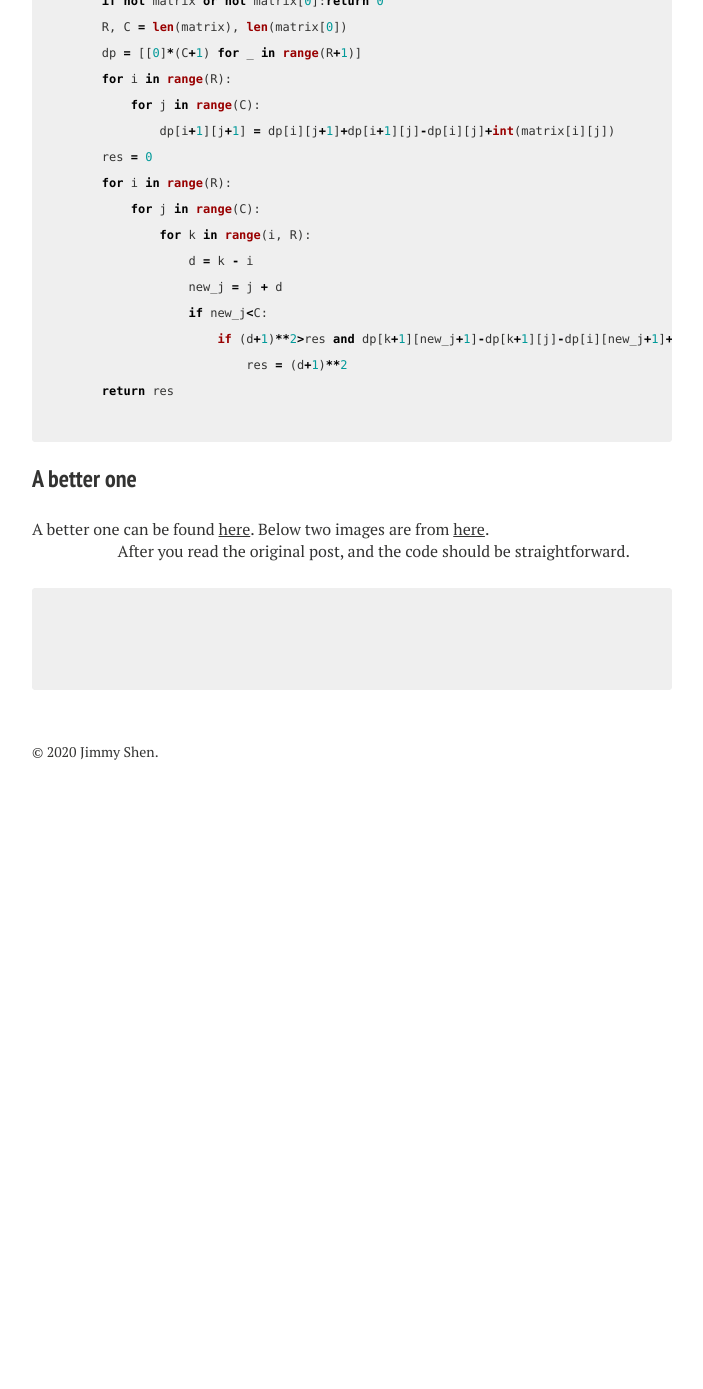
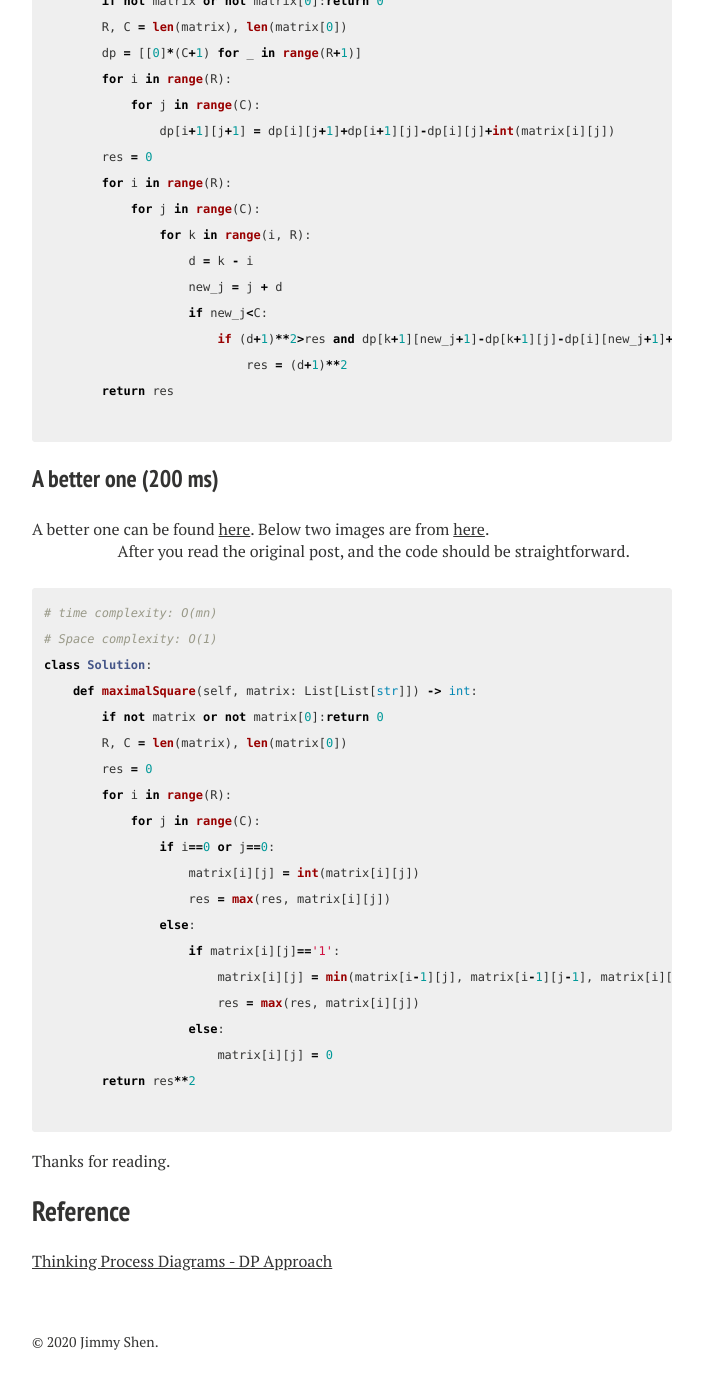
Before and after one commit to xiaokeshen/xiaokeshen.github.io, a Jekyll site: the page built from blog/coding/dp/two_d/2d_range_sum.md, in a window 1280 px wide and 1400 px high, scrolled down 630 px. Shown: the top 1389 px of the window, without its empty margins (288-991 px from the left). Built offline with Jekyll 4.4.1, drawn with Linux system fonts in a browser that asks for light colours; nearby versions of some CDN libraries; our own code applies the rules of GitHub Pages for plain Markdown files; before the commit the page ends 1440 px from its top, so only the background shows below that.

Commit message:
add one article

````diff
--- a/blog/coding/dp/two_d/2d_range_sum.md
+++ b/blog/coding/dp/two_d/2d_range_sum.md
@@ -32,7 +32,7 @@ class Solution:
 
 ```
 
-### A better one
+### A better one (200 ms)
 A better one can be found [here](https://leetcode.com/problems/maximal-square/discuss/600149/Python-Thinking-Process-Diagrams-DP-Approach).  Below two images are from [here](https://leetcode.com/problems/maximal-square/discuss/600149/Python-Thinking-Process-Diagrams-DP-Approach).
 
 ![](image_1587997873.png)
@@ -40,7 +40,28 @@ A better one can be found [here](https://leetcode.com/problems/maximal-square/di
 After you read the original post, and the code should be straightforward.
 
 ```python
-
-
+# time complexity: O(mn)
+# Space complexity: O(1)
+class Solution:
+    def maximalSquare(self, matrix: List[List[str]]) -> int:
+        if not matrix or not matrix[0]:return 0
+        R, C = len(matrix), len(matrix[0])
+        res = 0
+        for i in range(R):
+            for j in range(C):
+                if i==0 or j==0:
+                    matrix[i][j] = int(matrix[i][j])
+                    res = max(res, matrix[i][j])
+                else:
+                    if matrix[i][j]=='1':
+                        matrix[i][j] = min(matrix[i-1][j], matrix[i-1][j-1], matrix[i][j-1])+1
+                        res = max(res, matrix[i][j])
+                    else:
+                        matrix[i][j] = 0
+        return res**2
 
 ```
+Thanks for reading.
+
+## Reference
+[Thinking Process Diagrams - DP Approach](https://leetcode.com/problems/maximal-square/discuss/600149/Python-Thinking-Process-Diagrams-DP-Approach)
````
Also changed, not shown: blog/index.md (+1 -1 lines).
